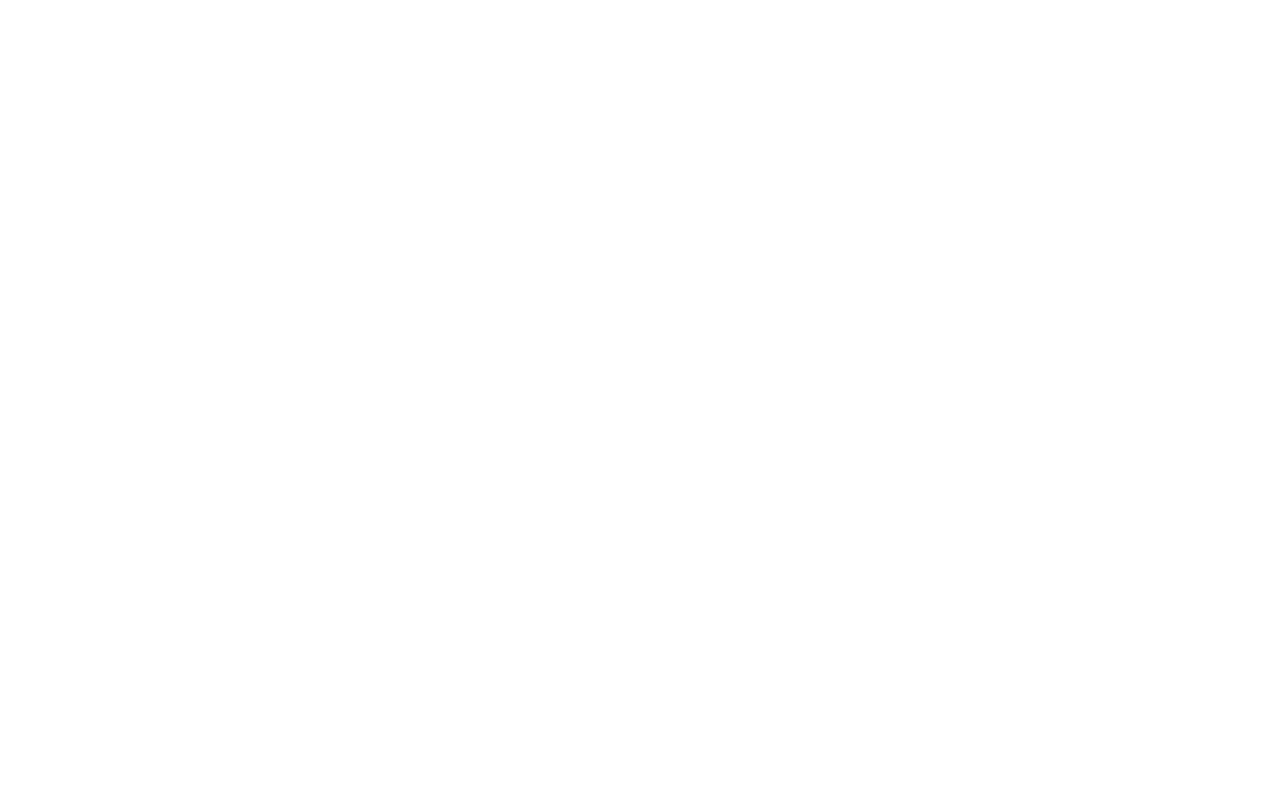
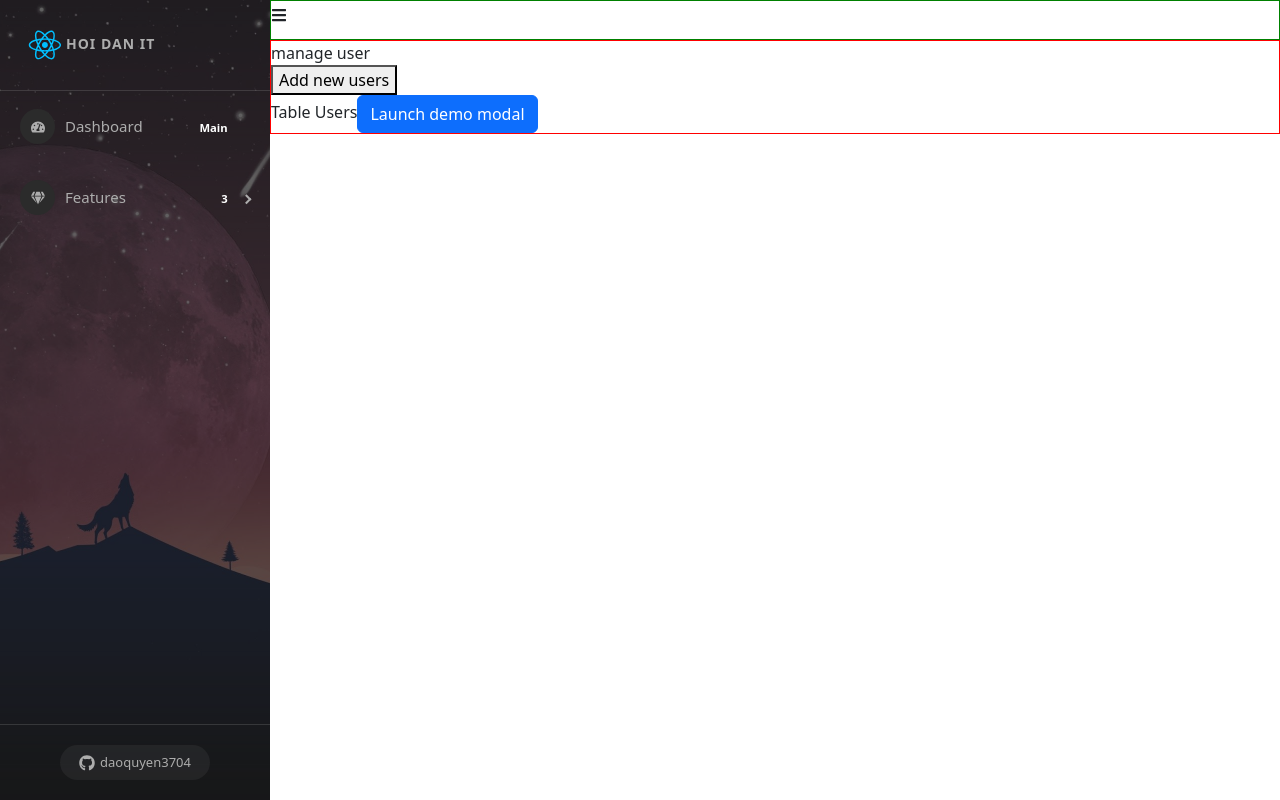
Before and after one commit to daoquyen3704/Quiz_ReactHook, a React (Create React App) app: page /admins/manage-users in a window 1280 px wide. Before the commit this address had no page. Built offline with nearby package versions, Linux system fonts and the light colour scheme.

Commit message:
modal create user

```diff
--- a/src/App.scss
+++ b/src/App.scss
@@ -68,7 +68,7 @@ body {
           padding: 0 15px;
           border: black;
           height: 40px;
-
+          border: none;
           &:hover {
             background-color: black;
           }
--- a/src/components/Admin/Admin.js
+++ b/src/components/Admin/Admin.js
@@ -2,6 +2,7 @@ import SideBar from "./SideBar";
 import './Admin.scss';
 import { FaBars } from "react-icons/fa";
 import { useState } from "react";
+import { Outlet } from 'react-router-dom';
 
 const Admin = (props) => {
     const [collapsed, setCollapsed] = useState(false);
@@ -11,7 +12,13 @@ const Admin = (props) => {
                 <SideBar collapsed={collapsed}/>
             </div>
             <div className="admin-content">
-                <FaBars onClick={() => setCollapsed(!collapsed)}/>
+                <div className="admin-header">
+                    <FaBars onClick={() => setCollapsed(!collapsed)}/>
+
+                </div>
+                <div className="admin-main">
+                    <Outlet/>
+                </div>
             </div>
         </div>
     )
--- a/src/components/Admin/Admin.scss
+++ b/src/components/Admin/Admin.scss
@@ -5,4 +5,15 @@
             height: 100vh !important;
         }
     }
+    .admin-content {
+        width: 100%;
+        .admin-header {
+             height: 40px;
+             border: 1px solid green;
+        }
+
+        .admin-main {
+            border: 1px solid red;
+        }
+    }
 }
--- /dev/null
+++ b/src/components/Admin/Content/DashBoard.js
@@ -0,0 +1,8 @@
+const DashBoard = (props) => {
+    return (
+        <div>
+            DashBoard
+        </div>
+    )
+}
+export default DashBoard;
--- /dev/null
+++ b/src/components/Admin/Content/ManageUser.js
@@ -0,0 +1,24 @@
+import ModalCreateUser from "./ModalCreateUser";
+
+
+const ManageUser = (props) => {
+    return (
+        <div className="manage-user-container">
+            <div className="title">
+                manage user
+            </div>
+            <div className="users-content">
+                <div>
+                    <button>
+                        Add new users
+                    </button>
+                </div>
+                <div>
+                    Table Users
+                    <ModalCreateUser/>
+                </div>
+            </div>
+        </div>
+    )
+}
+export default ManageUser;
--- /dev/null
+++ b/src/components/Admin/Content/ModalCreateUser.js
@@ -0,0 +1,67 @@
+import { useState } from 'react';
+import Button from 'react-bootstrap/Button';
+import Modal from 'react-bootstrap/Modal';
+
+const ModalCreateUser = () => {
+  const [show, setShow] = useState(false);
+
+  const handleClose = () => setShow(false);
+  const handleShow = () => setShow(true);
+
+
+  return (
+    <>
+      <Button variant="primary" onClick={handleShow}>
+        Launch demo modal
+      </Button>
+
+      <Modal
+      size="xl"
+      show={show}
+      onHide={handleClose}
+      backdrop={'static'}
+      >
+        <Modal.Header closeButton>
+          <Modal.Title>Add New User</Modal.Title>
+        </Modal.Header>
+        <Modal.Body>
+        <form className="row g-3">
+  <div className="col-md-6">
+    <label className="form-label">Email</label>
+    <input type="email" className="form-control" />
+  </div>
+  <div className="col-md-6">
+    <label className="form-label">Password</label>
+    <input type="password" className="form-control"/>
+  </div>
+  <div className="col-md-6">
+    <label className="form-label">Username</label>
+    <input type="text" className="form-control" id="inputCity"/>
+  </div>
+  <div className="col-md-4">
+    <label className="form-label">Role</label>
+    <select className="form-select">
+      <option selected value={"USER"}>USER</option>
+      <option value={"ADMIN"}>ADMIN</option>
+    </select>
+  </div>
+  <div className='col-md-12'>
+    <label className="form-label">Image</label>
+    <input type='file'/>
+    </div>
+</form>
+        </Modal.Body>
+        <Modal.Footer>
+          <Button variant="secondary" onClick={handleClose}>
+            Close
+          </Button>
+          <Button variant="primary" onClick={handleClose}>
+            Save
+          </Button>
+        </Modal.Footer>
+      </Modal>
+    </>
+  );
+}
+
+export default ModalCreateUser;
--- a/src/components/Admin/SideBar.js
+++ b/src/components/Admin/SideBar.js
@@ -8,12 +8,12 @@ import {
     SidebarFooter,
     SidebarContent,
 } from 'react-pro-sidebar';
-
 import { FaTachometerAlt, FaGem, FaList, FaGithub, FaRegLaughWink, FaHeart } from 'react-icons/fa';
 import sidebarBg from '../../assets/bg2.jpg';
 import { DiReact } from "react-icons/di";
 import { MdDashboard } from "react-icons/md";
 import './SideBar.scss';
+import { Link } from 'react-router-dom';
 
 const SideBar = (props) => {
     const { image, collapsed, toggled, handleToggleSidebar } = props;
@@ -52,6 +52,7 @@ const SideBar = (props) => {
                             suffix={<span className="badge red">Main</span>}
                         >
                             Dashboard
+                            <Link to="/admins"/>
                         </MenuItem>
                         {/* <MenuItem icon={<FaGem />}> components </MenuItem> */}
                     </Menu>
@@ -61,7 +62,10 @@ const SideBar = (props) => {
                             icon={<FaGem />}
                             title={"Features"}
                         >
-                            <MenuItem>Quản Lý Users</MenuItem>
+                            <MenuItem>
+                            Quản Lý Users
+                            <Link to="/admins/manage-users"/>
+                            </MenuItem>
                             <MenuItem>Quản Lý Bài Quiz</MenuItem>
                             <MenuItem>Quản Lý Câu Hỏi</MenuItem>
                         </SubMenu>
--- a/src/index.js
+++ b/src/index.js
@@ -12,6 +12,8 @@ import {
 import User from './components/User/User';
 import Admin from './components/Admin/Admin';
 import HomePage from './components/Home/HomePage';
+import ManageUser from './components/Admin/Content/ManageUser';
+import DashBoard from './components/Admin/Content/DashBoard';
 
 const root = ReactDOM.createRoot(document.getElementById('root'));
 root.render(
@@ -23,10 +25,12 @@ root.render(
         <Route path="/" element={<App />} >
           <Route index element={<HomePage />} />
           <Route path="users" element={<User />} />
+        </Route>
 
+        <Route path="admins" element={<Admin />} >
+          <Route index element={<DashBoard />} />
+          <Route path="manage-users" element={<ManageUser />} />
         </Route>
-        <Route path="admins" element={<Admin />} />
-
       </Routes>
     </BrowserRouter>
 
```
